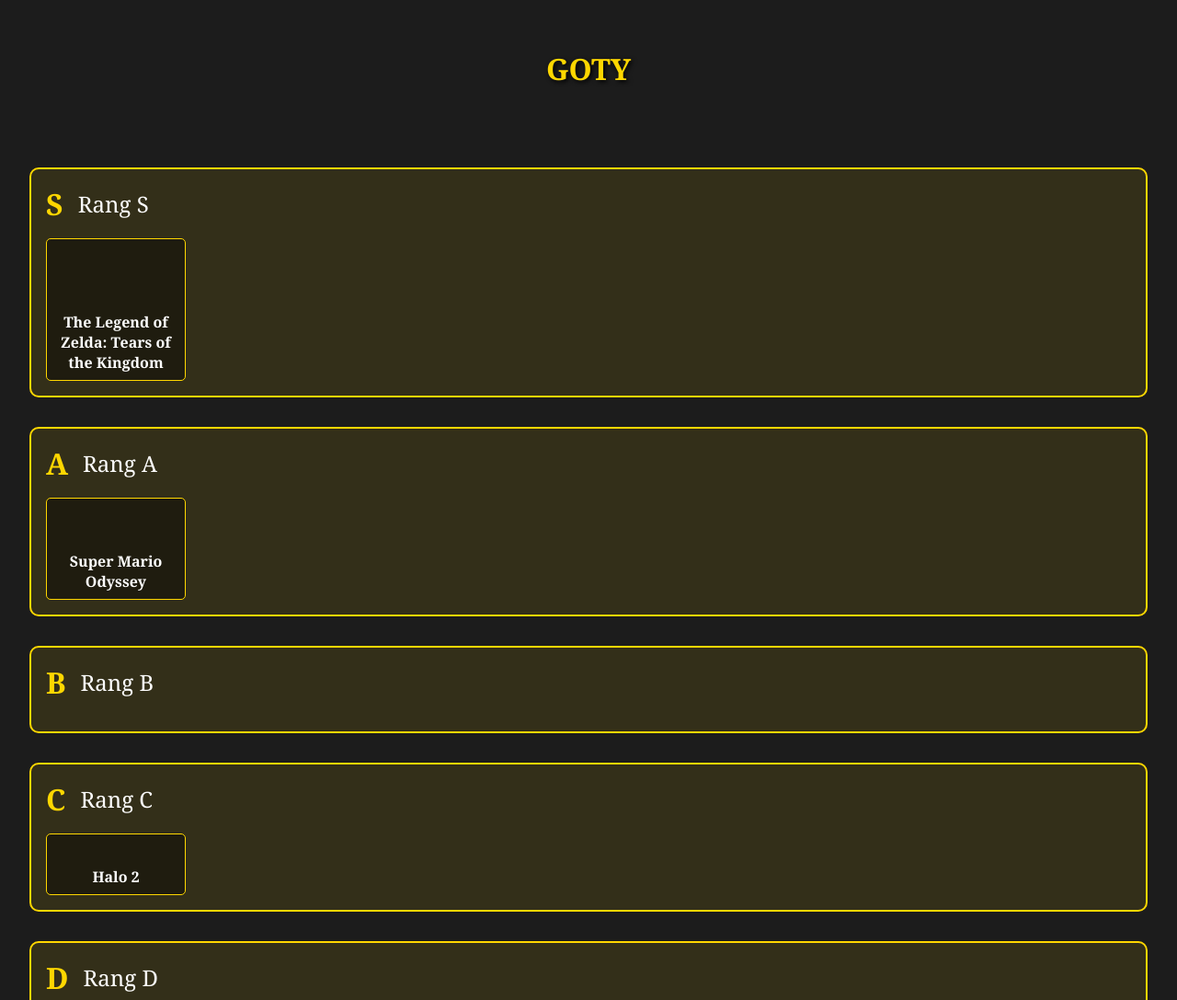
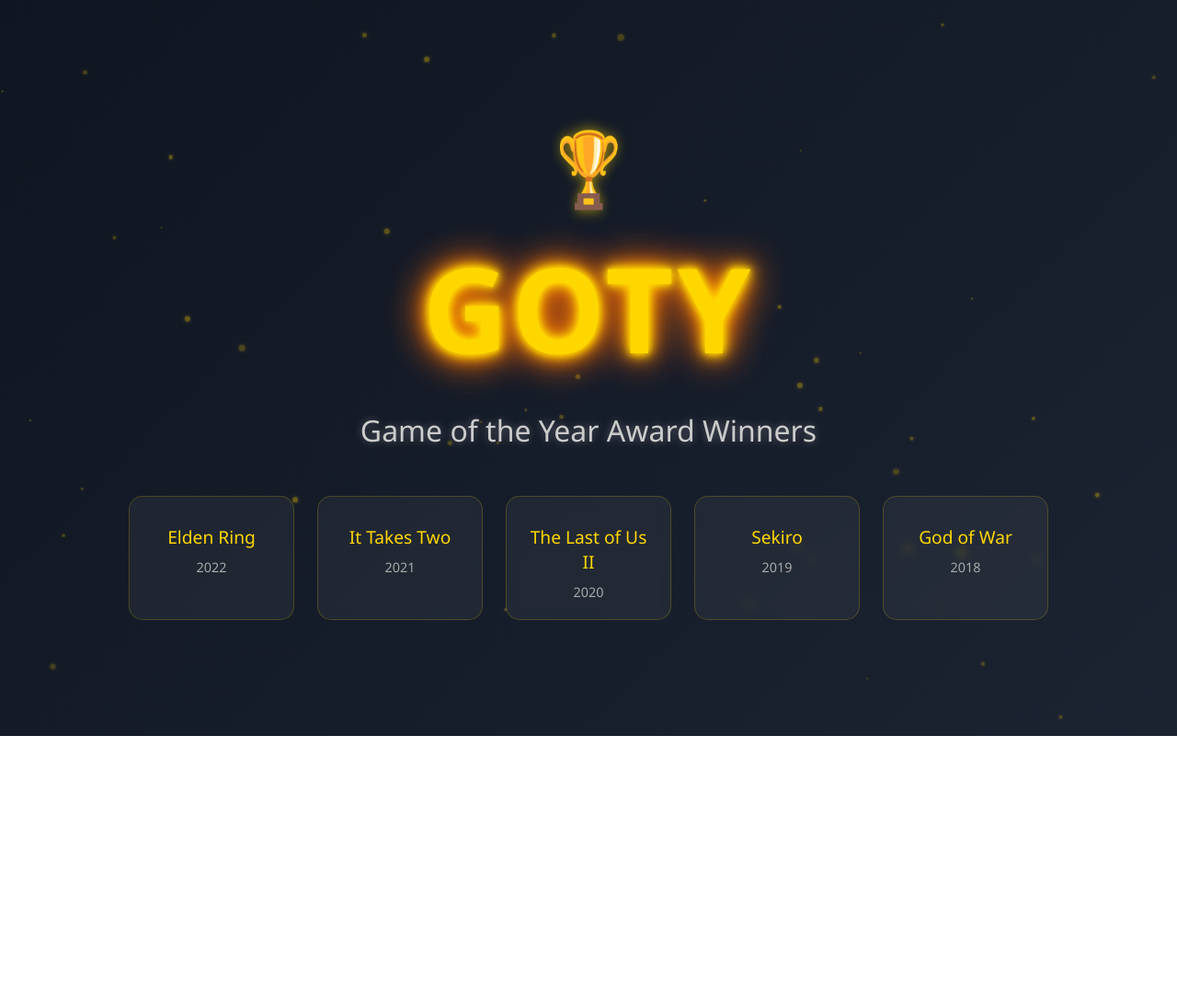
Before and after one commit to urrikki/urrikkigoty, a plain HTML site: page index.html in a window 1280 px wide. Shown: the top 1087 px of the page at 92% size. After the commit the page ends 800 px from the top, so only its background shows below. Drawn offline with Linux system fonts and the light colour scheme.

Commit message:
[UPDATE] New

```diff
--- a/index.html
+++ b/index.html
@@ -1,22 +1,47 @@
-<html lang="fr">
+<!DOCTYPE html>
+<html lang="en">
 <head>
-<meta charset="utf-8">
-<meta name="viewport" content="width=device-width, initial-scale=1">
-<title>GOTY</title>
-<link rel="preload" href="styles.css" as="style">
-<link rel="stylesheet" href="styles.css">
+    <meta charset="UTF-8">
+    <meta name="viewport" content="width=device-width, initial-scale=1.0">
+    <title>GOTY</title>
+    <link rel="stylesheet" href="styles.css">
 </head>
 <body>
-<header class="site-header">
-<h1 class="site-title">GOTY</h1>
-</header>
+    <div class="particles" id="particles"></div>
 
+    <div class="container">
+        <div class="trophy">🏆</div>
+        <h1 class="title">GOTY</h1>
+        <p class="subtitle">Game of the Year Award Winners</p>
 
-<main class="container">
-<section id="tiers" class="tiers"></section>
-</main>
+        <div class="games-container">
+            <div class="game-card">
+                <div class="game-title">Elden Ring</div>
+                <div class="game-year">2022</div>
+            </div>
 
+            <div class="game-card">
+                <div class="game-title">It Takes Two</div>
+                <div class="game-year">2021</div>
+            </div>
 
-<script src="./scripts/index.js" defer></script>
+            <div class="game-card">
+                <div class="game-title">The Last of Us II</div>
+                <div class="game-year">2020</div>
+            </div>
+
+            <div class="game-card">
+                <div class="game-title">Sekiro</div>
+                <div class="game-year">2019</div>
+            </div>
+
+            <div class="game-card">
+                <div class="game-title">God of War</div>
+                <div class="game-year">2018</div>
+            </div>
+        </div>
+    </div>
+
+    <script src="./scripts/index.js"></script>
 </body>
 </html>
--- a/scripts/index.js
+++ b/scripts/index.js
@@ -1,84 +1,46 @@
-const TIERS = ["S","A","B","C","D","E","F","Pas joué"]
+document.addEventListener('DOMContentLoaded', function() {
+    const particlesContainer = document.getElementById('particles');
+    const particleCount = 50;
 
+    for (let i = 0; i < particleCount; i++) {
+        const particle = document.createElement('div');
+        particle.style.position = 'absolute';
+        particle.style.width = Math.random() * 5 + 2 + 'px';
+        particle.style.height = particle.style.width;
+        particle.style.background = 'rgba(255, 215, 0, 0.7)';
+        particle.style.borderRadius = '50%';
+        particle.style.boxShadow = '0 0 5px rgba(255, 215, 0, 0.5)';
+        particle.style.left = Math.random() * 100 + 'vw';
+        particle.style.top = Math.random() * 100 + 'vh';
 
-function makeTierSection(rank)
-{
-const wrap = document.createElement("section")
-wrap.className = "tier"
+        particlesContainer.appendChild(particle);
 
+        animateParticle(particle);
+    }
 
-const head = document.createElement("div")
-head.className = "tier-head"
+    function animateParticle(element) {
+        const duration = Math.random() * 5 + 5;
 
+        element.animate([
+            { transform: 'translateY(0px)', opacity: 0.7 },
+            { transform: `translateY(${Math.random() * 100 - 50}px) translateX(${Math.random() * 100 - 50}px)`, opacity: 0.3 }
+        ], {
+            duration: duration * 1000,
+            iterations: Infinity,
+            direction: 'alternate',
+            easing: 'ease-in-out'
+        });
+    }
 
-const badge = document.createElement("div")
-badge.className = "tier-badge"
-badge.textContent = rank === "Pas joué" ? "?" : rank
+    const title = document.querySelector('.title');
 
+    title.addEventListener('mouseover', () => {
+        title.style.transform = 'scale(1.05)';
+        title.style.textShadow = '0 0 15px #ffd700, 0 0 25px #ffd700, 0 0 35px #ffd700, 0 0 45px #ff6b00, 0 0 80px #ff6b00, 0 0 90px #ff6b00';
+    });
 
-const title = document.createElement("div")
-title.className = "tier-title"
-title.textContent = rank === "Pas joué" ? "Pas joué" : `Rang ${rank}`
-
-
-head.appendChild(badge)
-head.appendChild(title)
-
-
-const grid = document.createElement("div")
-grid.className = "tier-grid"
-grid.dataset.rank = rank
-
-
-wrap.appendChild(head)
-wrap.appendChild(grid)
-return wrap
-}
-
-
-function cardFor(game)
-{
-const a = document.createElement("a")
-a.href = `detail.html?id=${encodeURIComponent(game.id)}`
-a.className = "card"
-
-
-const img = document.createElement("img")
-img.loading = "lazy"
-img.alt = game.title
-img.src = game.image
-img.onerror = () => img.style.visibility = "hidden"
-
-
-const t = document.createElement("div")
-t.className = "card-title"
-t.textContent = game.title
-
-
-a.appendChild(img)
-a.appendChild(t)
-return a
-}
-
-
-async function main()
-{
-const res = await fetch("./data/games.json", { cache: "no-store" })
-const data = await res.json()
-
-
-const tiersRoot = document.getElementById("tiers")
-TIERS.forEach(rank => tiersRoot.appendChild(makeTierSection(rank)))
-
-
-Object.values(data).forEach(game =>
-{
-const r = game.rank || "Pas joué"
-const grid = document.querySelector(`.tier-grid[data-rank="${r}"]`)
-if (!grid) return
-grid.appendChild(cardFor(game))
-})
-}
-
-
-document.addEventListener("DOMContentLoaded", main)
+    title.addEventListener('mouseout', () => {
+        title.style.transform = 'scale(1)';
+        title.style.textShadow = '0 0 10px #ffd700, 0 0 20px #ffd700, 0 0 30px #ffd700, 0 0 40px #ff6b00, 0 0 70px #ff6b00, 0 0 80px #ff6b00';
+    });
+});
--- a/styles.css
+++ b/styles.css
@@ -1,81 +1,159 @@
 /* styles.css */
-body {
-  margin: 0;
-  font-family: 'Georgia', serif;
-  background: #1c1c1c url('pictures/pillars.jpg') no-repeat center top;
-  background-size: cover;
-  color: #fff;
+* {
+    margin: 0;
+    padding: 0;
+    box-sizing: border-box;
 }
 
-.site-header {
-  text-align: center;
-  padding: 2rem;
-  color: gold;
-  text-shadow: 2px 2px 5px #000;
+body {
+    font-family: 'Segoe UI', Tahoma, Geneva, Verdana, sans-serif;
+    background: linear-gradient(135deg, #0f1621 0%, #1c2331 100%);
+    min-height: 100vh;
+    display: flex;
+    flex-direction: column;
+    align-items: center;
+    justify-content: center;
+    overflow-x: hidden;
+    color: #fff;
+    padding: 20px;
 }
 
-.tiers {
-  display: flex;
-  flex-direction: column;
-  gap: 2rem;
-  padding: 2rem;
+.container {
+    text-align: center;
+    max-width: 1200px;
+    width: 100%;
+    padding: 40px 20px;
 }
 
-.tier {
-  border: 2px solid gold;
-  border-radius: 10px;
-  padding: 1rem;
-  background: rgba(255, 215, 0, 0.1);
+.title {
+    font-size: 8rem;
+    font-weight: 700;
+    color: #ffd700;
+    text-shadow: 0 0 10px #ffd700,
+                 0 0 20px #ffd700,
+                 0 0 30px #ffd700,
+                 0 0 40px #ff6b00,
+                 0 0 70px #ff6b00,
+                 0 0 80px #ff6b00;
+    margin-bottom: 40px;
+    letter-spacing: 4px;
+    transition: all 0.5s ease;
+    animation: pulsate 2s infinite alternate;
+    line-height: 1.1;
 }
 
-.tier-head {
-  display: flex;
-  align-items: center;
-  gap: 1rem;
-  margin-bottom: 1rem;
+.subtitle {
+    font-size: 2rem;
+    color: #ccc;
+    margin-bottom: 50px;
+    text-shadow: 0 0 10px rgba(255, 255, 255, 0.3);
 }
 
-.tier-badge {
-  font-weight: bold;
-  font-size: 2rem;
-  color: gold;
+.trophy {
+    font-size: 5rem;
+    margin-bottom: 30px;
+    color: #ffd700;
+    text-shadow: 0 0 15px rgba(255, 215, 0, 0.6);
+    animation: spin 8s linear infinite;
 }
 
-.tier-title {
-  font-size: 1.5rem;
+.games-container {
+    display: flex;
+    flex-wrap: wrap;
+    justify-content: center;
+    gap: 25px;
+    margin-top: 30px;
 }
 
-.tier-grid {
-  display: flex;
-  flex-wrap: wrap;
-  gap: 1rem;
+.game-card {
+    background: rgba(255, 255, 255, 0.05);
+    border-radius: 15px;
+    padding: 20px;
+    width: 180px;
+    backdrop-filter: blur(5px);
+    border: 1px solid rgba(255, 215, 0, 0.2);
+    transition: transform 0.3s ease, box-shadow 0.3s ease;
+    cursor: pointer;
 }
 
-.card {
-  display: flex;
-  flex-direction: column;
-  width: 150px;
-  text-align: center;
-  text-decoration: none;
-  color: white;
-  border: 1px solid gold;
-  border-radius: 5px;
-  background: rgba(0,0,0,0.4);
-  transition: transform 0.2s;
+.game-card:hover {
+    transform: translateY(-10px);
+    box-shadow: 0 10px 20px rgba(255, 215, 0, 0.2);
 }
 
-.card:hover {
-  transform: scale(1.05);
-  box-shadow: 0 0 10px gold;
+.game-title {
+    font-size: 1.2rem;
+    color: #ffd700;
+    margin: 10px 0;
 }
 
-.card img {
-  width: 100%;
-  border-bottom: 1px solid gold;
-  border-radius: 5px 5px 0 0;
+.game-year {
+    color: #aaa;
+    font-size: 0.9rem;
 }
 
-.card-title {
-  padding: 0.5rem;
-  font-weight: bold;
+.particles {
+    position: fixed;
+    top: 0;
+    left: 0;
+    width: 100%;
+    height: 100%;
+    z-index: -1;
+    pointer-events: none;
 }
+
+@keyframes pulsate {
+    0% {
+        text-shadow: 0 0 10px #ffd700,
+                     0 0 20px #ffd700,
+                     0 0 30px #ffd700,
+                     0 0 40px #ff6b00,
+                     0 0 70px #ff6b00,
+                     0 0 80px #ff6b00;
+    }
+    100% {
+        text-shadow: 0 0 5px #ffd700,
+                     0 0 10px #ffd700,
+                     0 0 15px #ffd700,
+                     0 0 20px #ff6b00,
+                     0 0 35px #ff6b00,
+                     0 0 40px #ff6b00;
+    }
+}
+
+@keyframes spin {
+    0% {
+        transform: rotateY(0deg);
+    }
+    100% {
+        transform: rotateY(360deg);
+    }
+}
+
+@media (max-width: 768px) {
+    .title {
+        font-size: 5rem;
+    }
+
+    .subtitle {
+        font-size: 1.5rem;
+    }
+
+    .trophy {
+        font-size: 3rem;
+    }
+}
+
+@media (max-width: 480px) {
+    .title {
+        font-size: 3.5rem;
+    }
+
+    .subtitle {
+        font-size: 1.2rem;
+    }
+
+    .game-card {
+        width: 150px;
+    }
+}
```
Also changed, not shown: detail.html (deleted, +0 -24 lines), scripts/detail.js (deleted, +0 -54 lines).
